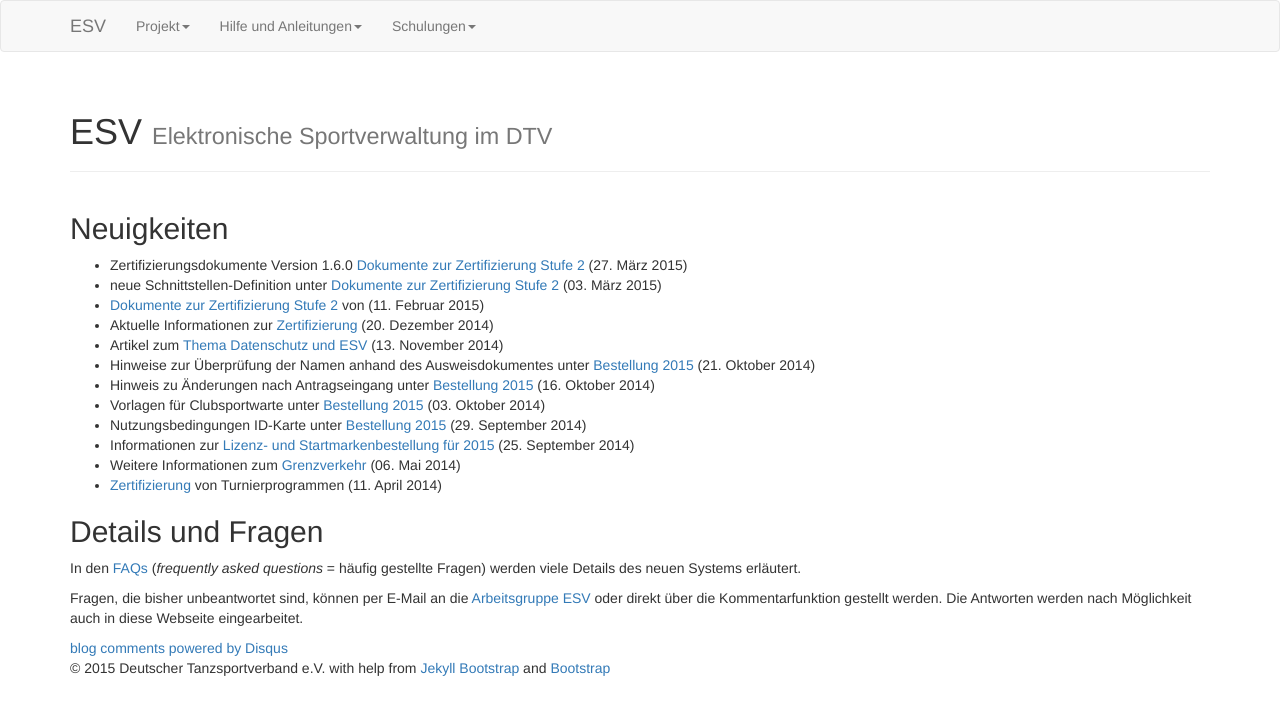
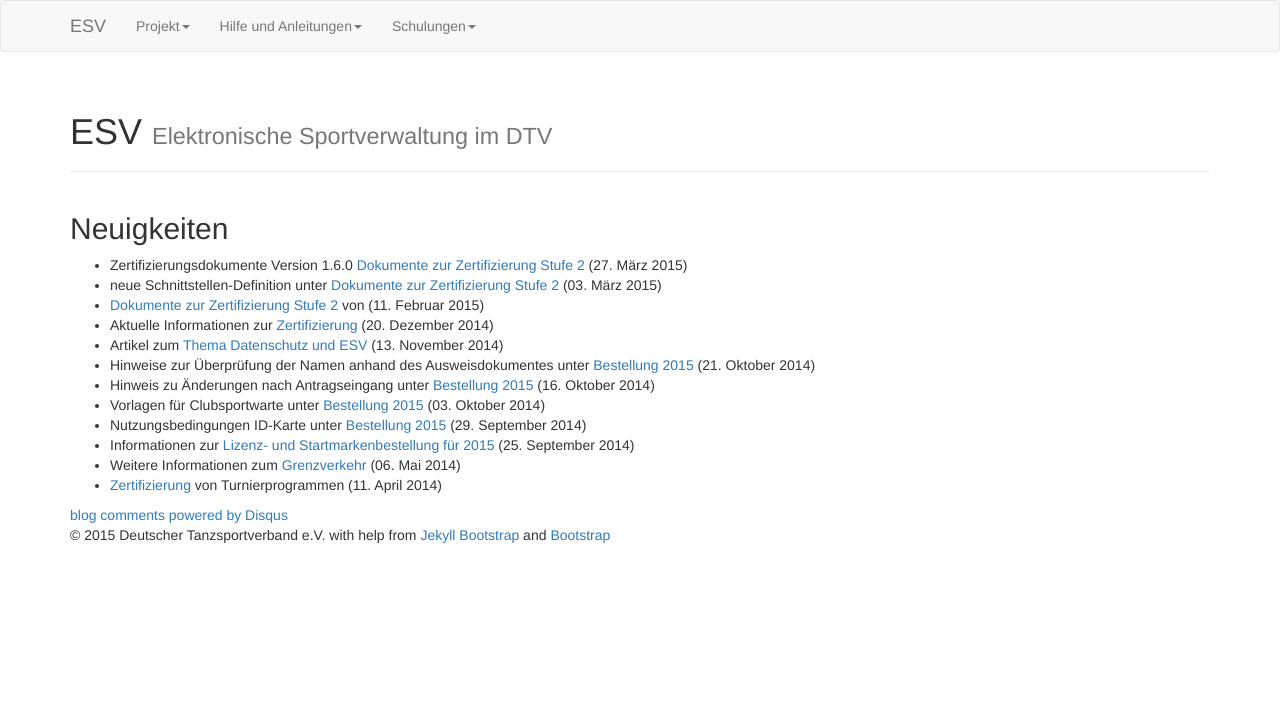
Before and after one commit to tanzsport/esv-faq, a Jekyll site: the page built from index.md, in a window 1280 px wide. Shown: the top 715 px of the page. Built offline with Jekyll 4.4.1, drawn with Linux system fonts in a browser that asks for light colours; nearby versions of some CDN libraries; library files that are not in the unit come from our copies; comment, search, counter and statistics services are not loaded.

Commit message:
FAQs verschoben.

```diff
--- a/index.md
+++ b/index.md
@@ -20,9 +20,3 @@ comments: true
 * Informationen zur [Lizenz- und Startmarkenbestellung für 2015](esv/bestellung2015.html) (25. September 2014)
 * Weitere Informationen zum [Grenzverkehr](esv/faq.html#grenzverkehr) (06. Mai 2014)
 * [Zertifizierung](esv/zertifizierung.html) von Turnierprogrammen (11. April 2014)
-
-## Details und Fragen ##
-
-In den [FAQs](esv/faq.html) (*frequently asked questions* = häufig gestellte Fragen) werden viele Details des neuen Systems erläutert.
-
-Fragen, die bisher unbeantwortet sind, können per E-Mail an die [Arbeitsgruppe ESV](esv/arbeitsgruppe.html) oder direkt über die Kommentarfunktion gestellt werden. Die Antworten werden nach Möglichkeit auch in diese Webseite eingearbeitet.
```
Also changed, not shown: esv/03-faq.md (+5 -0 lines).
